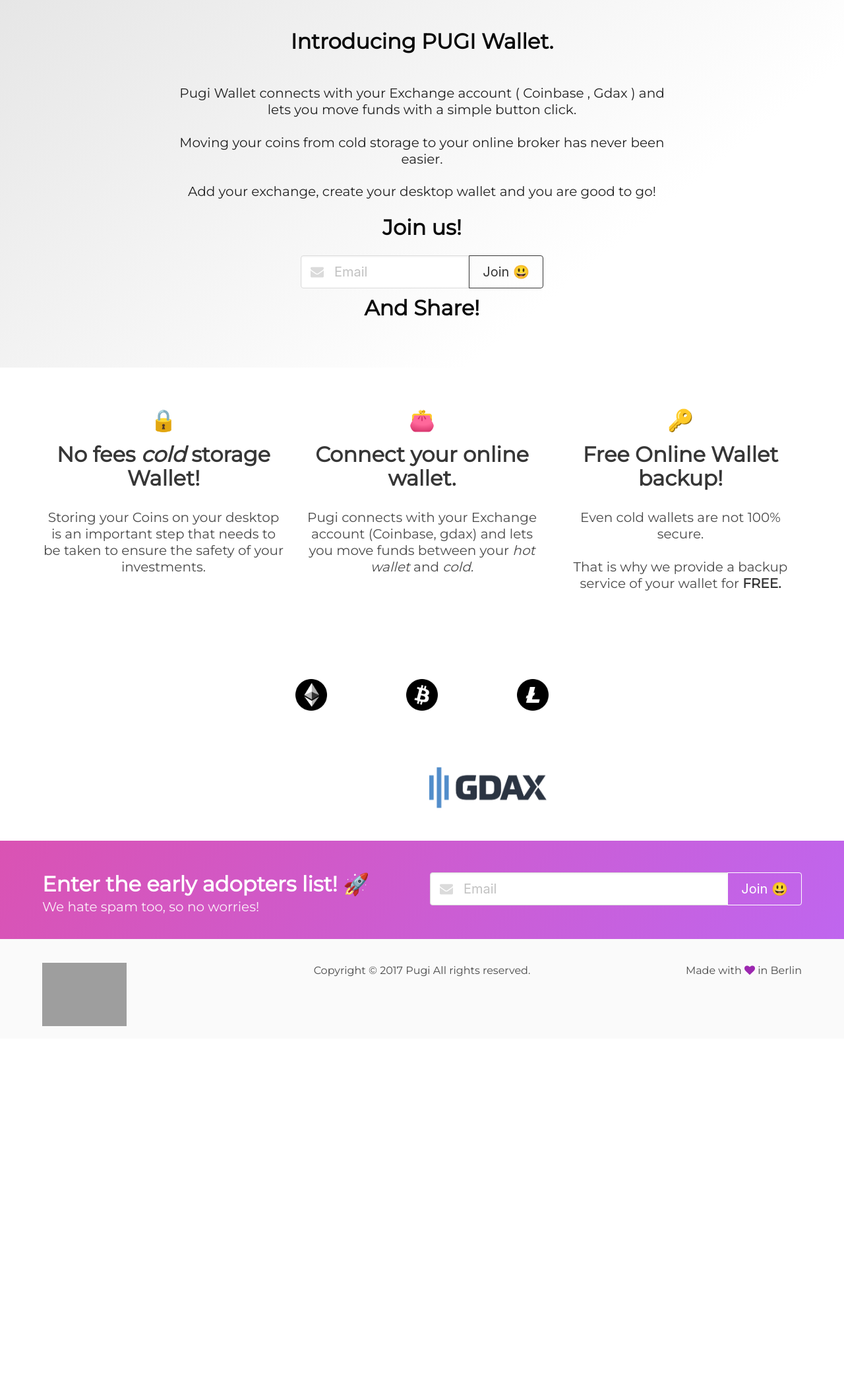
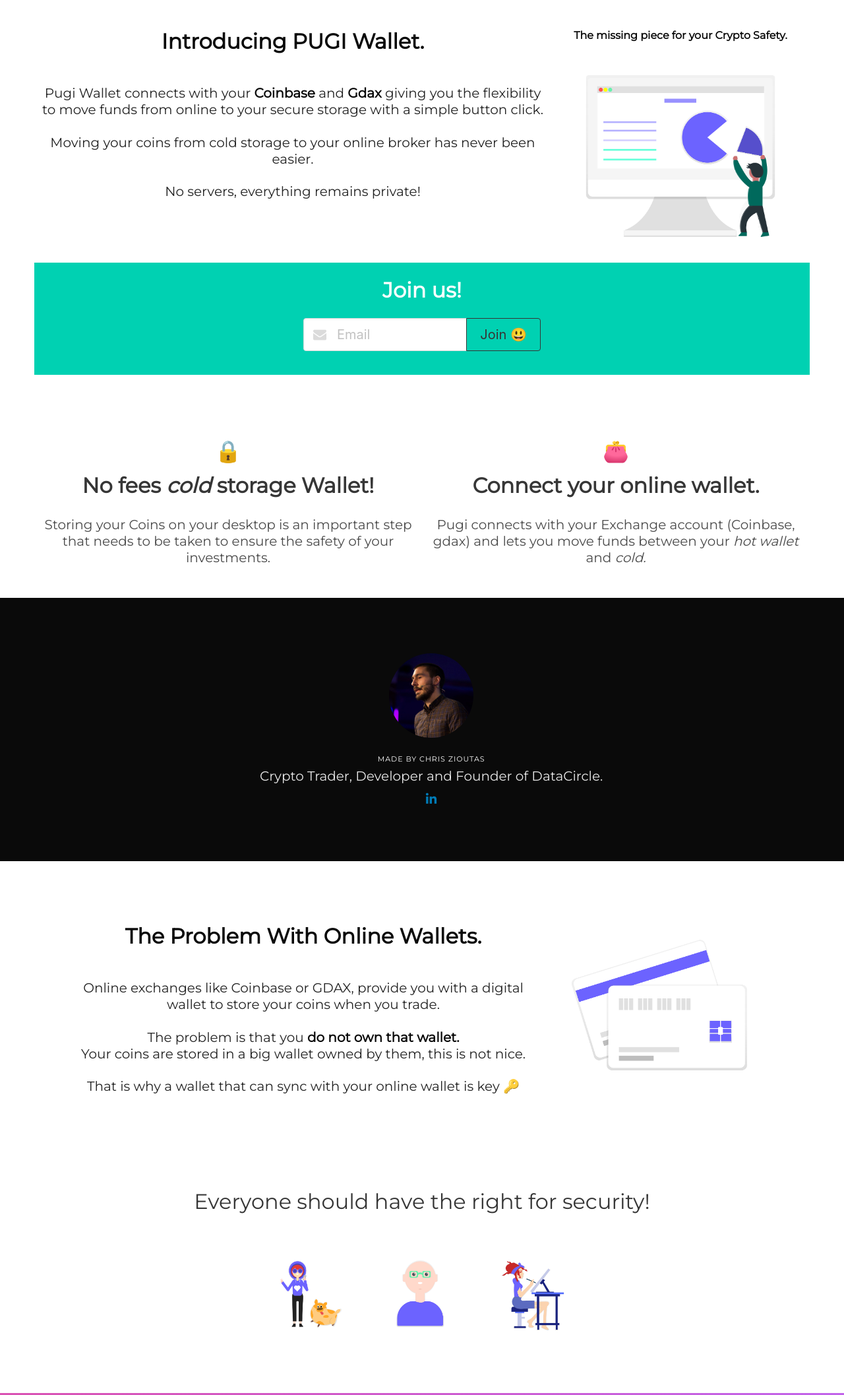
Before and after one commit to pugi-wallet/pugi-fe, a website: page index.html in a window 1280 px wide. Shown: the part 141-2255 px from the top of the page at 66% size. Before the commit the page ends 1715 px from the top, so only its background shows below. Drawn offline with nearby package versions, Linux system fonts and the light colour scheme; grey boxes are pictures that could not be loaded; a script that the page names is missing.

Commit message:
new style and copy

```diff
--- a/index.html
+++ b/index.html
@@ -55,36 +55,50 @@
         </nav>
     </div>
 
-    <section class="hero is-white is-bold ">
+    <section class="hero is-white ">
         <div class="hero-body">
             <div class="container">
                 <div class="columns">
                     <div class="column is-12">
                         <div class="columns is-multiline">
-                            <div class="column is-8 is-offset-2 is-centered has-text-centered">
+                            <div class="column is-8 is-centered has-text-centered">
                                 <h1 class="title">
                                     Introducing PUGI Wallet.
                                 </h1>
                                 <br />
                                 <h2 class="subtitle">
-                                    Pugi Wallet connects with your Exchange account (
-                                    <a href="https://www.coinbase.com/" target="_blank"> Coinbase </a>,
-                                    <a href="https://www.gdax.com/" target="_blank"> Gdax </a>) and lets you move funds with a simple button click.
+                                    Pugi Wallet connects with your
+                                    <a href="https://www.coinbase.com/" target="_blank">
+                                        <strong>Coinbase</strong>
+                                    </a> and
+                                    <a href="https://www.gdax.com/" target="_blank">
+                                        <strong>Gdax</strong>
+                                    </a> giving you the flexibility to move funds from online to your secure storage with a simple
+                                    button click.
                                     <br />
                                     <br /> Moving your coins from cold storage to your online broker has never been easier.
                                 </h2>
                                 <h2 class="subtitle">
-                                    Add your exchange, create your desktop wallet and you are good to go!
+                                    No servers, everything remains private!
                                 </h2>
                             </div>
+                            <hr class="is-mobile" />
+                            <div class="column is-4 has-text-centered">
+                                <h2 class="title is-6">
+                                    The missing piece for your Crypto Safety.
+                                </h2>
+                                <img class="image" alt="litecoin" data-type="image" src="public/images/undraw_segment_uwu1.png">
+                            </div>
+                            <div class="column is-12 hero is-primary">
                                 <div class="column is-4 is-offset-4">
                                     <h1 class="title has-text-centered">
                                         Join us!
                                     </h1>
 
                                     <div id="mc_embed_signup">
-                                    <form class="contact-form" action="https://webflow.us17.list-manage.com/subscribe/post?u=ecf6a073159668880b6eaca5c&amp;id=2b1def49f9" method="post" id="mc-embedded-subscribe-form" name="mc-embedded-subscribe-form"
-                                        target="_blank" novalidate="">
+                                        <form class="contact-form" action="https://webflow.us17.list-manage.com/subscribe/post?u=ecf6a073159668880b6eaca5c&amp;id=2b1def49f9"
+                                            method="post" id="mc-embedded-subscribe-form" name="mc-embedded-subscribe-form" target="_blank"
+                                            novalidate="">
                                             <div id="mc_embed_signup_scroll">
                                                 <div class="field has-addons">
                                                     <div class="control is-expanded has-icons-left has-icons-right">
@@ -103,18 +117,12 @@
                                             </div>
                                         </form>
                                     </div>
-
-                                <h1 class="title has-text-centered">
-                                    And Share!
-                                </h1>
-
                                     <div class="addthis_inline_share_toolbox is-centered has-text-centered"></div>
                                 </div>
                             </div>
                         </div>
-
                     </div>
-
+                </div>
             </div>
         </div>
     </section>
@@ -123,8 +131,7 @@
         <div class="hero-body">
             <div class="container">
                 <nav class="columns">
-                    <a class="column has-text-centered" href="#">
-
+                    <div class="column has-text-centered">
                         <span class="icon is-large">
                             <p class="title is-3" style="margin-top: 0.5em;"> 🔒</p>
                         </span>
@@ -134,8 +141,8 @@
                             <br /> Storing your Coins on your desktop is an important step that needs to be taken to ensure the
                             safety of your investments.
                         </p>
-                    </a>
-                    <a class="column has-text-centered" href="#">
+                    </div>
+                    <div class="column has-text-centered">
                         <span class="icon is-large">
                             <p class="title is-3" style="margin-top: 0.5em;"> 👛</p>
                         </span>
@@ -145,70 +152,104 @@
                             <i>hot wallet</i> and
                             <i>cold.</i>
                         </p>
-                    </a>
-                    <a class="column has-text-centered" href="#">
-                        <span class="icon is-large">
-                            <p class="title is-3" style="margin-top: 0.5em;">🔑 </p>
-
-                        </span>
-                        <p class="title is-3" style="margin-top: 0.5em;">Free Online Wallet backup! </p>
-                        <p class="subtitle">
-                            <br /> Even cold wallets are not 100% secure.
-                            <br />
-                            <br /> That is why we provide a backup service of your wallet for
-                            <strong>FREE.</strong>
-                        </p>
-                    </a>
+                    </div>
                 </nav>
             </div>
         </div>
     </section>
 
-    <section class="hero is-white">
+    <section class="hero is-black">
         <div class="hero-body">
             <div class="container">
                 <div class="columns is-centered">
                     <div class="section column is-6">
                         <nav class="level is-mobile">
+                            <div class="level-item is-mobile has-text-centered">
+                                <div>
+                                    <img class="image is-128x128" style="border-radius: 50%;" alt="ethereum" data-type="image" src="public/images/me3.jpg">
+                                    <br />
+                                    <br />
+                                    <p class="heading">Made by Chris Zioutas</p>
+                                    <p class="subtitle">Crypto Trader, Developer and Founder of DataCircle.</p>
+                                    <a href="https://www.linkedin.com/in/czioutas/" target="_blank">
+                                        <img class="image is-32x32" alt="ethereum" data-type="image" src="public/images/linkedin.png">
+                                    </a>
+                                </div>
+                            </div>
+                        </nav>
+                    </div>
+                </div>
+            </div>
+        </div>
+    </section>
+
+    <section class="hero is-white ">
+        <div class="hero-body">
+            <div class="container">
+                <div class="columns section">
+                    <div class="column is-12">
+                        <div class="columns is-multiline">
+                            <div class="column is-8 is-centered has-text-centered">
+                                <h1 class="title is-capitalized">
+                                    The problem with online wallets.
+                                </h1>
+                                <br />
+                                <h2 class="subtitle is-5">
+                                    Online exchanges like Coinbase or GDAX, provide you with a digital wallet to store your coins when you trade.
+                                    <br />
+                                    <br /> The problem is that you
+                                    <strong>do not own that wallet.</strong>
+                                    <br /> Your coins are stored in a big wallet owned by them, this is not nice.
+                                    <br />
+                                </h2>
+                                <h2 class="subtitle">
+                                    That is why a wallet that can sync with your online wallet is key 🔑
+                                </h2>
+                            </div>
+                            <hr class="is-mobile" />
+                            <div class="column is-4 has-text-centered">
+                                <img class="image" alt="litecoin" data-type="image" src="public/images/undraw_credit_card_df1m.png">
+                            </div>
+                        </div>
+                    </div>
+                </div>
+            </div>
+        </div>
+    </section>
+
+    <section class="hero">
+        <div class="hero-body">
+            <div class="container">
+                <div class="columns is-centered is-multiline">
+                    <div class="column is-12">
+                        <nav class="level is-mobile">
+                            <div class="level-item has-text-centered">
+                                <h2 class="title is-3 has-text-weight-light	">
+                                    Everyone should have the right for security!
+                                </h2>
+                            </div>
+                        </nav>
+                    </div>
+                    <div class="section column is-6">
+                        <nav class="level is-mobile">
                             <div class="level-item has-text-centered">
                                 <div>
-                                    <img class="image is-48x48" alt="ethereum" data-type="image" src="public/images/eth.png">
+                                    <img class="image is-128x128" alt="ethereum" data-type="image" src="public/images/undraw_girl_and_dog_yuhw.png">
                                 </div>
                             </div>
                             <div class="level-item has-text-centered">
                                 <div>
-                                    <img class="image is-48x48" alt="bitcoin" data-type="image" src="public/images/btc.png">
+                                    <img class="image is-128x128" alt="bitcoin" data-type="image" src="public/images/undraw_man_eiev.png">
 
                                 </div>
                             </div>
                             <div class="level-item has-text-centered">
                                 <div>
-                                    <img class="image is-48x48" alt="litecoin" data-type="image" src="public/images/ltc.png">
+                                    <img class="image is-128x128" alt="litecoin" data-type="image" src="public/images/undraw_working_woman_3uve.png">
                                 </div>
                             </div>
                         </nav>
                     </div>
-
-                </div>
-            </div>
-        </div>
-    </section>
-
-    <section class="hero is-white">
-        <div class="hero-body" style="padding-top:0px;">
-            <div class="container">
-                <div class="columns is-centered">
-                    <div class="column is-12">
-                        <nav class="level is-mobile">
-                            <div class="has-text-centered is-centered" style="margin-left:auto; margin-right:auto; ">
-                                <div>
-                                    <div class="img" style="background-image:url('public/images/coinbase.png');"></div>
-                                    <div class="img" style="background-image:url('public/images/gdax.png');"></div>
-                                </div>
-                            </div>
-                        </nav>
-                    </div>
-
                 </div>
             </div>
         </div>
@@ -227,8 +268,8 @@
                     </div>
 
                     <div class="column">
-                        <form class="contact-form" action="https://webflow.us17.list-manage.com/subscribe/post?u=ecf6a073159668880b6eaca5c&amp;id=2b1def49f9" method="post" id="mc-embedded-subscribe-form" name="mc-embedded-subscribe-form"
-                            target="_blank" novalidate="">
+                        <form class="contact-form" action="https://webflow.us17.list-manage.com/subscribe/post?u=ecf6a073159668880b6eaca5c&amp;id=2b1def49f9"
+                            method="post" id="mc-embedded-subscribe-form" name="mc-embedded-subscribe-form" target="_blank" novalidate="">
                             <div id="mc_embed_signup_scroll">
                                 <div class="field has-addons">
                                     <div class="control is-expanded has-icons-left has-icons-right">
@@ -251,6 +292,74 @@
             </div>
         </div>
     </div>
+
+    <section class="hero">
+        <div class="hero-body">
+            <div class="container">
+                <div class="columns is-centered is-multiline">
+                    <div class="section column is-12">
+                        <nav class="level is-mobile">
+                            <div class="level-item has-text-centered">
+                                <h2 class="title is-3 has-text-weight-light	">
+                                    At start we will support the top 3 coins used
+                                </h2>
+                            </div>
+                        </nav>
+                    </div>
+                    <div class="section column is-6">
+                        <nav class="level is-mobile">
+                            <div class="level-item has-text-centered">
+                                <div>
+                                    <img class="image is-48x48" alt="ethereum" data-type="image" src="public/images/eth.png">
+                                </div>
+                            </div>
+                            <div class="level-item has-text-centered">
+                                <div>
+                                    <img class="image is-48x48" alt="bitcoin" data-type="image" src="public/images/btc.png">
+
+                                </div>
+                            </div>
+                            <div class="level-item has-text-centered">
+                                <div>
+                                    <img class="image is-48x48" alt="litecoin" data-type="image" src="public/images/ltc.png">
+                                </div>
+                            </div>
+                        </nav>
+                    </div>
+                </div>
+            </div>
+        </div>
+    </section>
+
+    <section class="hero">
+        <div class="hero-body" style="padding-top:0px;">
+            <div class="container">
+                <div class="columns is-centered is-multiline">
+                    <div class="section column is-12">
+                        <nav class="level is-mobile">
+                            <div class="level-item has-text-centered">
+                                <h2 class="title is-3 has-text-weight-light	">
+                                    And the most
+                                    <i> commercially* </i> used exchanges.
+                                </h2>
+                            </div>
+                        </nav>
+                    </div>
+                    <div class="column is-12">
+                        <nav class="level is-mobile">
+                            <div class="has-text-centered is-centered" style="margin-left:auto; margin-right:auto; ">
+                                <div>
+                                    <div class="img" style="background-image:url('public/images/coinbase.png');"></div>
+                                    <div class="img" style="background-image:url('public/images/gdax.png');"></div>
+                                </div>
+                            </div>
+                        </nav>
+                    </div>
+
+                </div>
+            </div>
+        </div>
+    </section>
 
     <footer class="footer is-paddingless">
         <div class="container">
```
Also changed, not shown: public/images/linkedin.png (added), public/images/me3.jpg (added), public/images/muhammad-raufan-yusup-254422.jpg (deleted), public/images/undraw_credit_card_df1m.png (added), public/images/undraw_girl_and_dog_yuhw.png (added), public/images/undraw_man_eiev.png (added), public/images/undraw_relaxation_1_wbr7.png (added), public/images/undraw_segment_uwu1.png (added), public/images/undraw_working_woman_3uve.png (added). Lines whose indentation alone changed are shown as unchanged.
